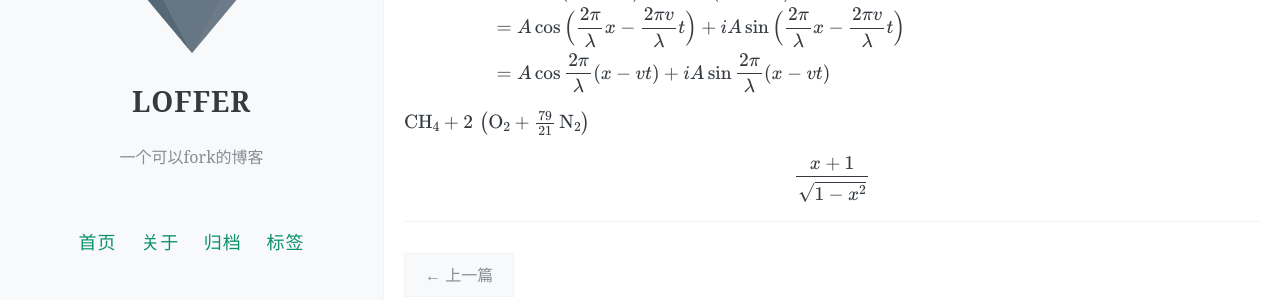
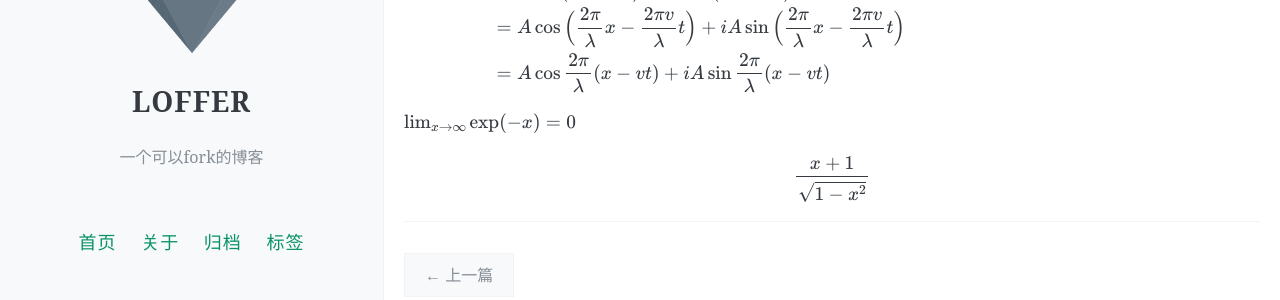
Before and after one commit to FromEndWorld/LOFFER, a Jekyll site: the page built from _posts/2019-07-24-math-test.md, in a window 1280 px wide. Shown: the part 247-547 px from the top of the page. Built offline with Jekyll 4.4.1, drawn with Linux system fonts in a browser that asks for light colours; nearby versions of some CDN libraries; formulas are drawn with MathJax 3; comment, search, counter and statistics services are not loaded.

Commit message:
Update 2019-07-24-math-test.md

```diff
--- a/_posts/2019-07-24-math-test.md
+++ b/_posts/2019-07-24-math-test.md
@@ -20,7 +20,7 @@ y = y(x,t) &= A e^{i\theta} \\
 $$
 
 
-$\ce{CH4 + 2 $\left( \ce{O2 + 79/21 N2} \right)$}$
+$\lim_{x \to \infty} \exp(-x) = 0$
 
 
 $$
```
